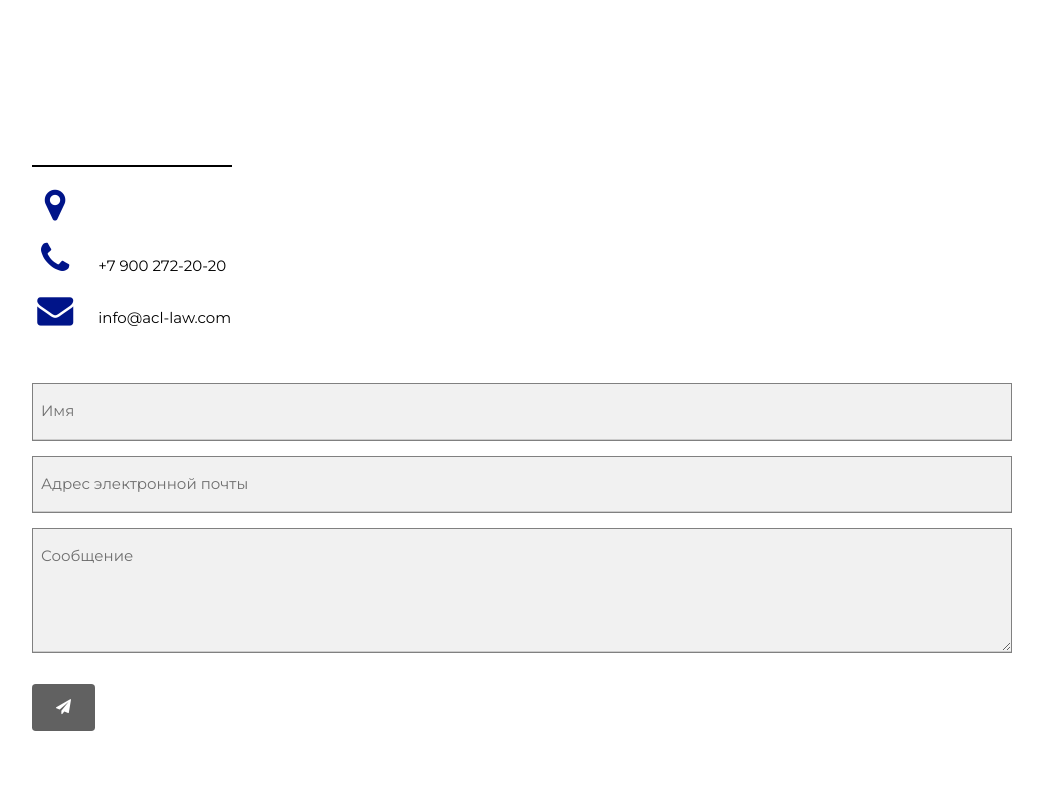
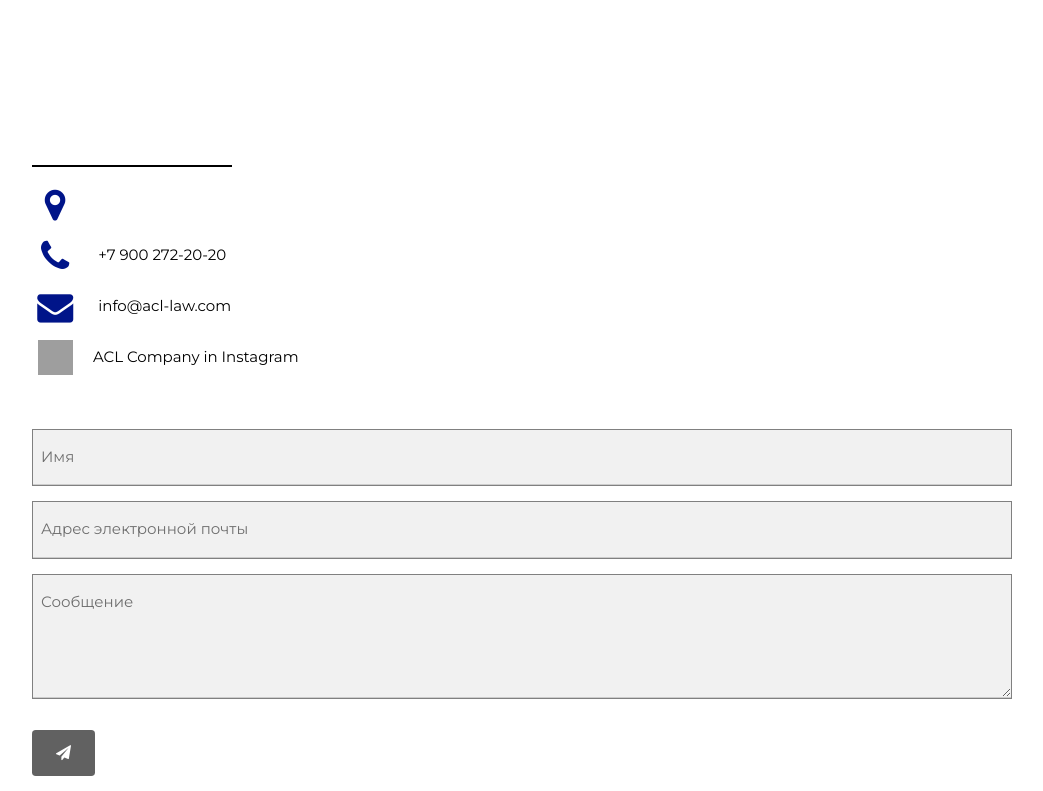
Before and after one commit to zvdm/acl, a Django app: template main/templates/main/index.html in a window 1280 px wide. Shown: the part 2293-3084 px from the top of the page, without its empty margins (178-1221 px from the left). Run offline with Django 3.2, Linux system fonts and the light colour scheme; the template is opened without the code that fills it, so the values that code supplies are empty; some libraries are stand-ins or nearby versions; grey boxes are pictures that could not be loaded.

Commit message:
Added link to instagram

```diff
--- a/main/templates/main/index.html
+++ b/main/templates/main/index.html
@@ -372,9 +372,10 @@ html.modal-open {
     <hr align="left" style="width: 200px; color: black; background-color: black; height: 2px; border-width: 0;" class="w3-opacity slideanim" data-aos="fade-zoom" data-aos-duration="1000">
 
     <div itemprop="address" itemscope itemtype="http://schema.org/PostalAddress" class="w3-section" data-aos="fade-zoom" data-aos-duration="1000">
-      <p id="contact_section_address" style="color: black;" class="slideanim"><i class="fa fa-map-marker fa-fw w3-xxlarge w3-margin-right" style="color: #001489;"></i> {{ contact_section_address }}</p>
-      <a itemprop="telephone" href="callto:+79002722020" class="w3-hover-text-indigo slideanim" style="text-decoration: none; color: black;"><i class="fa fa-phone fa-fw w3-xxlarge w3-margin-right" style="color: #001489;"></i> +7 900 272-20-20</a><p></p>
-      <a itemprop="email" href="mailto:info@acl-law.com" target="_top" class="w3-hover-text-indigo slideanim" style="text-decoration: none; color: black;"><i class="fa fa-envelope fa-fw w3-xxlarge w3-margin-right" style="color: #001489;"></i> info@acl-law.com</a>
+      <p id="contact_section_address" style="color: black;" class="slideanim"><i class="fa fa-map-marker fa-fw w3-xxlarge w3-margin-right" style="color: #001489; vertical-align: middle"></i> {{ contact_section_address }}</p>
+      <a itemprop="telephone" href="callto:+79002722020" class="w3-hover-text-indigo slideanim" style="text-decoration: none; color: black;"><i class="fa fa-phone fa-fw w3-xxlarge w3-margin-right" style="color: #001489; vertical-align: middle"></i> +7 900 272-20-20</a><p></p>
+      <a itemprop="email" href="mailto:info@acl-law.com" target="_top" class="w3-hover-text-indigo slideanim" style="text-decoration: none; color: black;"><i class="fa fa-envelope fa-fw w3-xxlarge w3-margin-right" style="color: #001489; vertical-align: middle"></i> info@acl-law.com</a><p></p>
+      <a href="https://www.instagram.com/acl_law_krasnodar/" target="_blank" class="w3-hover-text-indigo slideanim" style="text-decoration: none; color: black; margin-left: 6px; margin-top: 3px;"><img src="{% static 'images/instagram.png' %}" alt="instagram" width="35" height="35" class="w3-margin-right"> ACL Company in Instagram</a>
     </div>
 
     <br>
@@ -560,5 +561,16 @@ html.modal-open {
 <noscript><div><img src="https://mc.yandex.ru/watch/53944696" style="position:absolute; left:-9999px;" alt="" /></div></noscript>
 <!-- /Yandex.Metrika counter -->
 
+<!-- Global site tag (gtag.js) - Google Analytics -->
+<script async src="https://www.googletagmanager.com/gtag/js?id=UA-146930149-1">
+</script>
+<script>
+  window.dataLayer = window.dataLayer || [];
+  function gtag(){dataLayer.push(arguments);}
+  gtag('js', new Date());
+
+  gtag('config', 'UA-146930149-1');
+</script>
+
 </body>
 </html>
```
